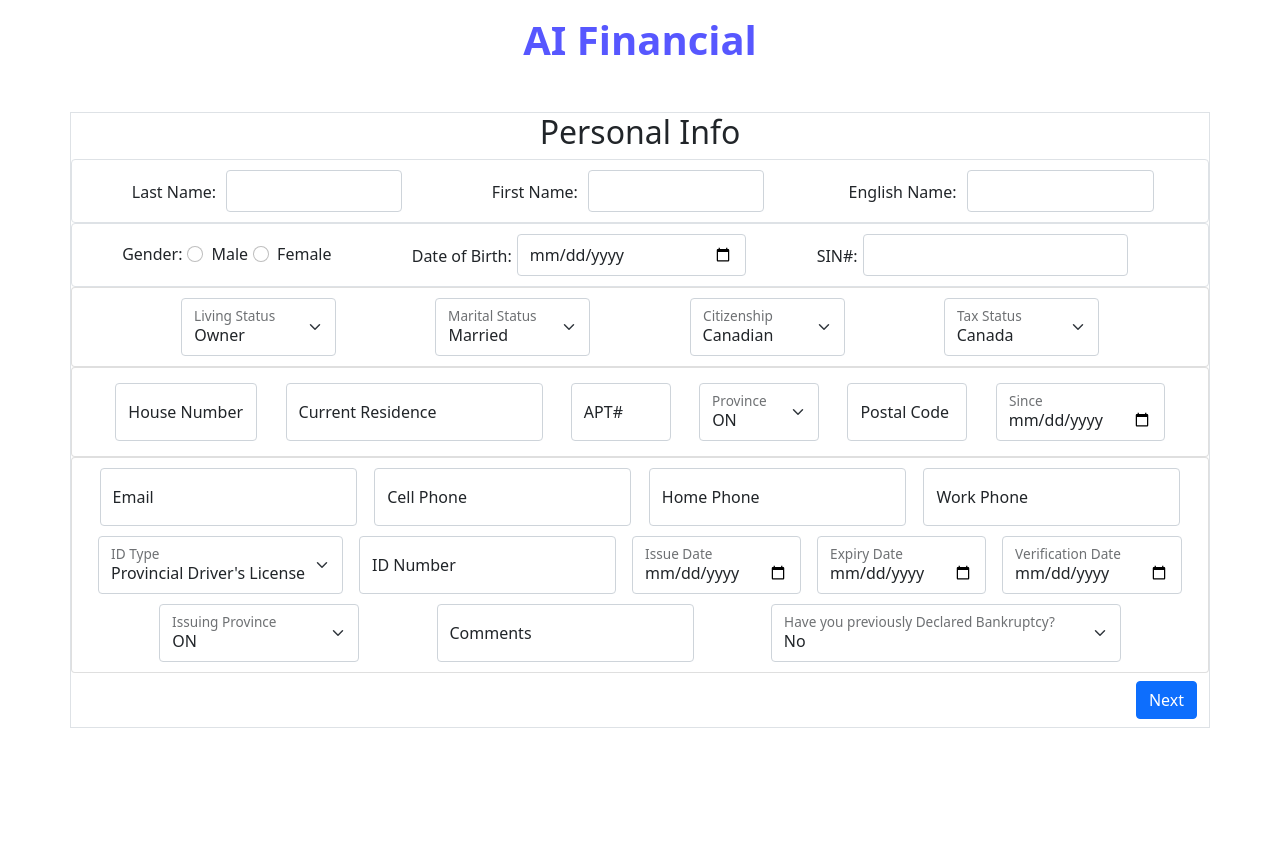
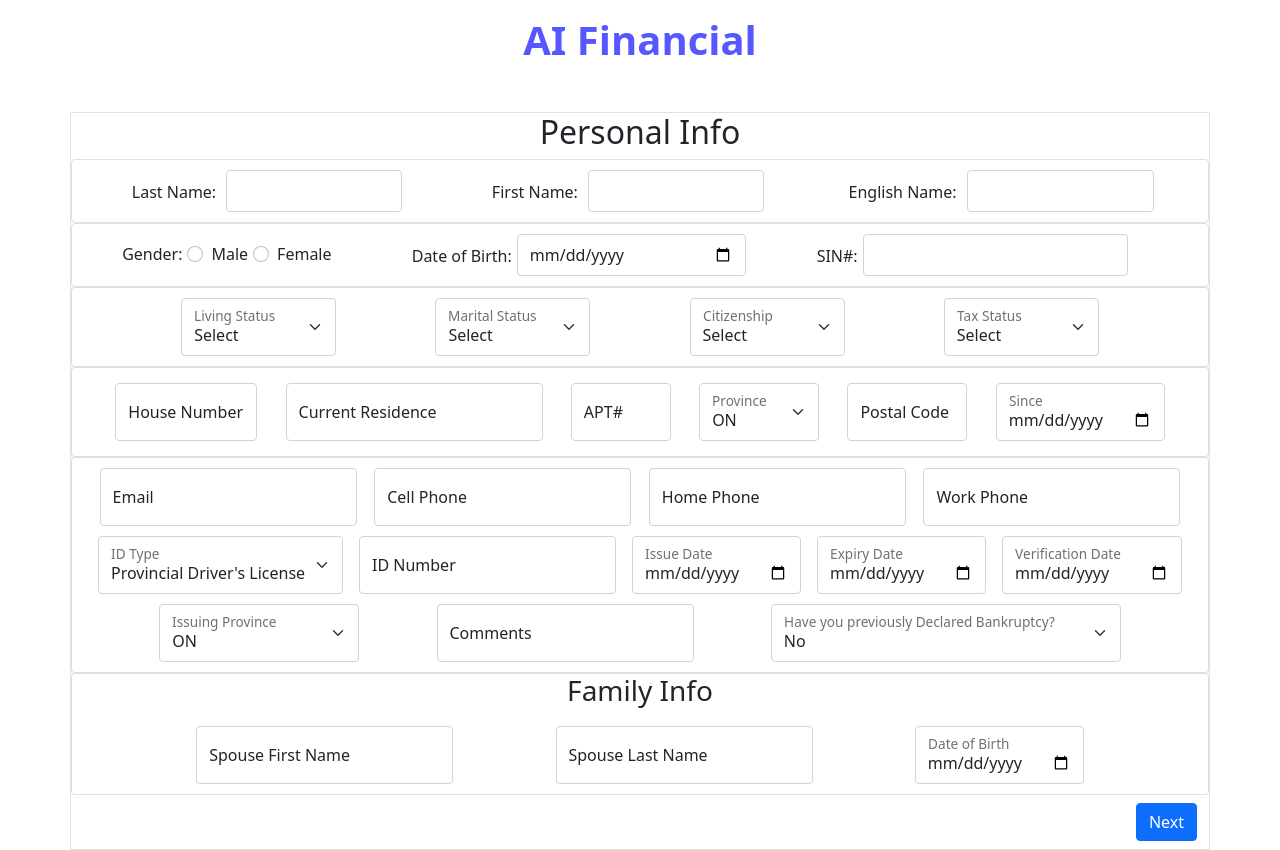
Before and after one commit to Yolanda-C-GitHub/ai-power-aifinancial-application, a React (Create React App) app in the folder Client/: page / in a window 1280 px wide. Before the commit the page ends 800 px from the top, so only its background shows below. Built offline with nearby package versions, Linux system fonts and the light colour scheme.

Commit message:
working on family info

```diff
--- a/Client/src/components/PersonalInfo/Personalinfo.js
+++ b/Client/src/components/PersonalInfo/Personalinfo.js
@@ -5,7 +5,7 @@
 import Thirdpart from './Personalinfoparts/Thirdpart'
 import Fourthpart from './Personalinfoparts/Fourthpart'
 import PartFive from './Personalinfoparts/Partfive'
-
+import FamilyMember from './Personalinfoparts/FamilyMember'
 
 
 
@@ -24,10 +24,10 @@
     const personalInfoOther = {gender,setGender, setBirthday, setSinNum}
 
     // state control for 3rd part
-    const[livingStatus, setLivingStatus] = useState('owner');
-    const[maritalStatus, setMaritalStatus]=useState('married');
-    const[citizenship, setCitizenship] = useState('canadian');
-    const[taxStatus, setTaxStatus]=useState('canada');
+    const[livingStatus, setLivingStatus] = useState('');
+    const[maritalStatus, setMaritalStatus]=useState('');
+    const[citizenship, setCitizenship] = useState('');
+    const[taxStatus, setTaxStatus]=useState('');
     const personalInfoStatus = {setLivingStatus, setMaritalStatus, setCitizenship, setTaxStatus}
 
     // state control for 4th part
@@ -112,7 +112,50 @@
     const [durationEnd, setDurationEnd]=useState();
     const [industry, setIndustry]=useState();
     const [occupation, setOccupation]=useState();
+    const personalInfoEmploymentInfo={
+        setEmploymentStatus,
+        setAnnualIncome,
+        setEmployername,
+        setEmployerStreetNum,
+        setEmployerAddress,
+        setEmployerUnitNum,
+        setEmployerCity,
+        setEmployerProvince,
+        setEmployerPostalCode,
+        setDurationStart,
+        setDurationEnd,
+        setIndustry,
+        setOccupation,
+    }
 
+    const [employmentStatus2, setEmploymentStatus2]=useState();
+    const [annualIncome2, setAnnualIncome2]=useState();
+    const [employerName2, setEmployername2]=useState();
+    const [employerStreetNum2, setEmployerStreetNum2]=useState();
+    const [employerAddress2, setEmployerAddress2]=useState();
+    const [employerUnitNum2, setEmployerUnitNum2]=useState();
+    const [employerCity2, setEmployerCity2]=useState();
+    const [employerProvince2, setEmployerProvince2]=useState();
+    const [employerPostalCode2, setEmployerPostalCode2]=useState();
+    const [durationStart2, setDurationStart2]=useState();
+    const [durationEnd2, setDurationEnd2]=useState();
+    const [industry2, setIndustry2]=useState();
+    const [occupation2, setOccupation2]=useState();
+    const personalInfoEmploymentInfo2={
+        setEmploymentStatus2,
+        setAnnualIncome2,
+        setEmployername2,
+        setEmployerStreetNum2,
+        setEmployerAddress2,
+        setEmployerUnitNum2,
+        setEmployerCity2,
+        setEmployerProvince2,
+        setEmployerPostalCode2,
+        setDurationStart2,
+        setDurationEnd2,
+        setIndustry2,
+        setOccupation2,
+    }
 
 
 
@@ -154,8 +197,8 @@
                         <PartFive personalInfoPartFive={personalInfoPartFive} />
                     </div>
 
-                    <div>
-
+                    <div className='row'>
+                        <FamilyMember personalInfoFamilyMember={personalInfoFamilyMember} />
                     </div>
 
                     <div className='d-flex justify-content-end mt-2 mb-2'>
--- /dev/null
+++ b/Client/src/components/PersonalInfo/Personalinfoparts/FamilyMember.js
@@ -0,0 +1,34 @@
+import React,{useRef} from 'react'
+import {Card, Form, FloatingLabel} from 'react-bootstrap'
+import './familymember.css'
+
+export default function FamilyMember(params) {
+
+
+
+
+    return (
+        <Card className='familyMemberCard'>
+            <h3 className='familyInfoLabel' >Family Info</h3>
+
+            <Form.Group className='formGroupSpouseInfo'>
+                <FloatingLabel label='Spouse First Name'>
+                    <Form.Control placeholder ='First Name' />
+                </FloatingLabel>
+
+                <FloatingLabel label='Spouse Last Name'>
+                    <Form.Control placeholder ='Last Name' />
+                </FloatingLabel>
+
+                <FloatingLabel label='Date of Birth'>
+                    <Form.Control type='date' placeholder ='Date if Birth' />
+                </FloatingLabel>
+            </Form.Group>
+
+
+            <Form.Group>
+
+            </Form.Group>
+        </Card>
+    )
+}
--- a/Client/src/components/PersonalInfo/Personalinfoparts/Thirdpart.js
+++ b/Client/src/components/PersonalInfo/Personalinfoparts/Thirdpart.js
@@ -16,6 +16,7 @@
 
             <FloatingLabel label='Living Status'>
                 <Form.Select className='thirdPartSelector' ref={livingStatusRef} onChange={()=>params.personalInfoStatus.setLivingStatus(livingStatusRef.current.value)}>
+                    <option placeholder='select' >Select</option>
                     <option value='owner'>Owner</option>
                     <option value='rent'>Rent</option>
                     <option value='with parent'>With Parent</option>
@@ -27,6 +28,7 @@
 
             <FloatingLabel label='Marital Status' >
                 <Form.Select className='thirdPartSelector' ref={maritalStatusRef} onChange={()=>params.personalInfoStatus.setMaritalStatus(maritalStatusRef.current.value)}>
+                    <option placeholder='select' >Select</option>
                     <option value='married'>Married</option>
                     <option value='single'>Single</option>
                     <option value='divorced'>Divorced</option>
@@ -39,6 +41,7 @@
 
             <FloatingLabel label='Citizenship' >
                 <Form.Select className='thirdPartSelector' ref={citizenshipRef} onChange={()=>params.personalInfoStatus.setCitizenship(citizenshipRef.current.value)} >
+                    <option placeholder='select' >Select</option>
                     <option value='canadian'>Canadian</option>
                     <option value='chinese'>Chinese</option>
                     <option value='pr'>PR</option>
@@ -46,8 +49,9 @@
                 </Form.Select>
             </FloatingLabel>
 
-            <FloatingLabel label='Tax Status' >
+            <FloatingLabel label='Tax Status'>
                 <Form.Select className='thirdPartSelector' ref={taxStatusRef} onChange={()=>params.personalInfoStatus.setTaxStatus(taxStatusRef.current.value)}>
+                    <option placeholder='select' >Select</option>
                     <option value='canada'>Canada</option>
                     <option value='usa'>USA</option>
                     <option value='both'>Both</option>
--- /dev/null
+++ b/Client/src/components/PersonalInfo/Personalinfoparts/familymember.css
@@ -0,0 +1,18 @@
+.familyMemberCard{
+    display:flex;
+    flex-direction:column;
+    justify-content: space-evenly;
+    flex-wrap: wrap;
+}
+
+.familyInfoLabel{
+    text-align: center;
+}
+
+.formGroupSpouseInfo{
+    display:flex;
+    flex-direction: row;
+    justify-content: space-evenly;
+    align-items: center;
+    padding:10px;
+}
```
